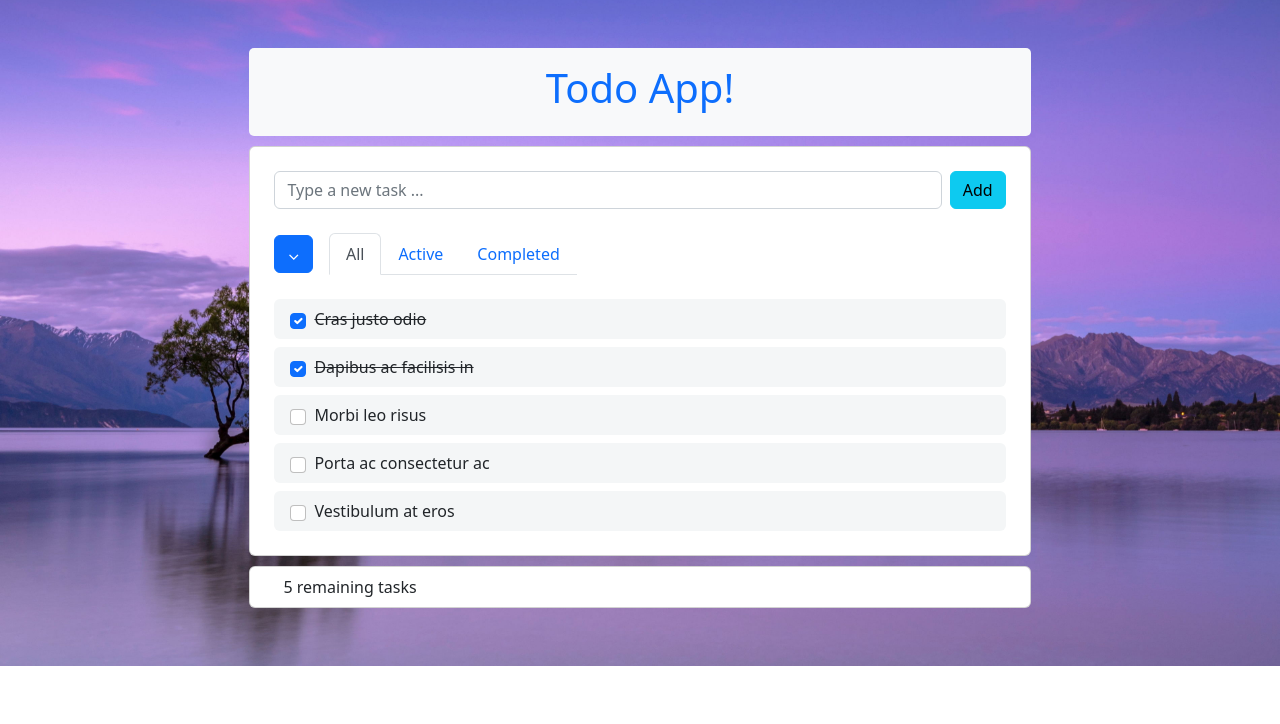
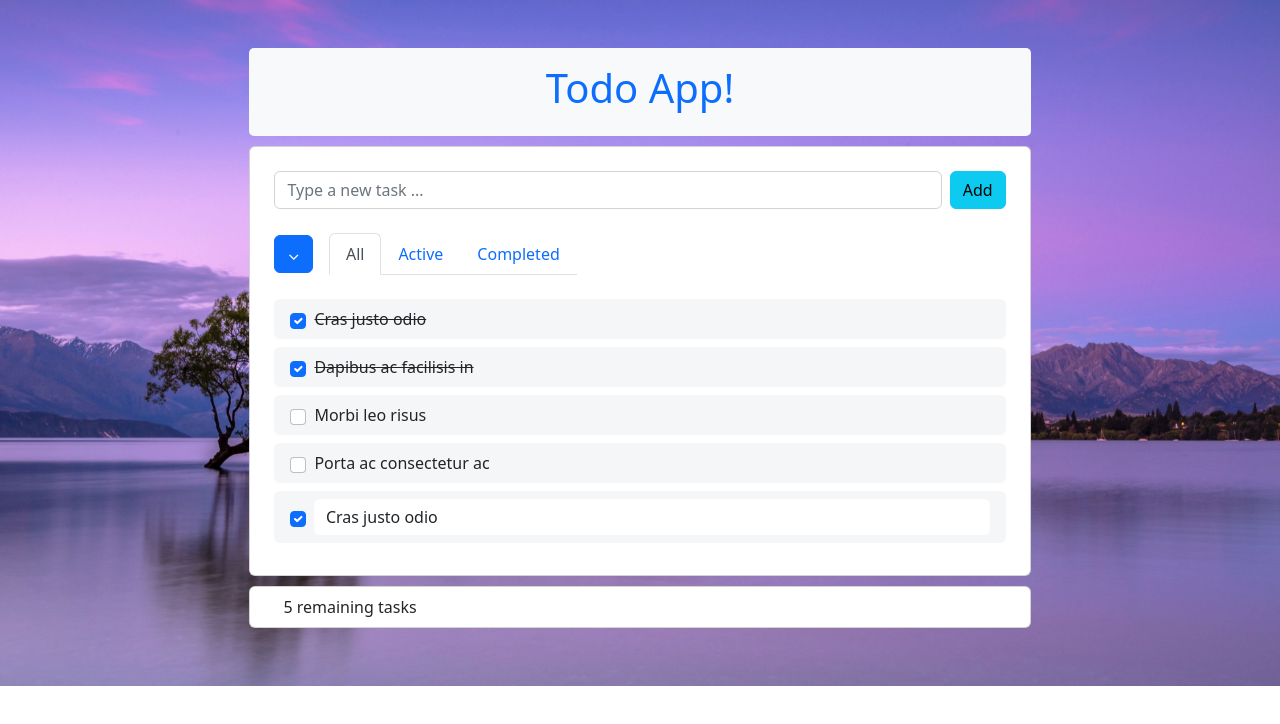
Before and after one commit to gpeel/ng16-todo, an Angular app: page / in a window 1280 px wide. Shown: the top 724 px of the page. Built offline with nearby package versions, Linux system fonts and the light colour scheme.

Commit message:
starting point with filter

```diff
--- a/src/app/app.component.html
+++ b/src/app/app.component.html
@@ -68,10 +68,10 @@
                     <input aria-label="..." class="form-check-input me-2" type="checkbox" value=""/>
                     Porta ac consectetur ac
                   </li>
-                  <li class="list-group-item d-flex align-items-center border-0 mb-0 rounded"
+                  <li class="list-group-item d-flex align-items-center border-0 mb-2 rounded"
                       style="background-color: #f4f6f7;">
-                    <input aria-label="..." class="form-check-input me-2" type="checkbox" value=""/>
-                    Vestibulum at eros
+                    <input aria-label="..." checked class="form-check-input me-2" type="checkbox" value=""/>
+                    <input class="form-control border-0 bg-white" type="text" value="Cras justo odio"/>
                   </li>
 
                 </ul>
```
